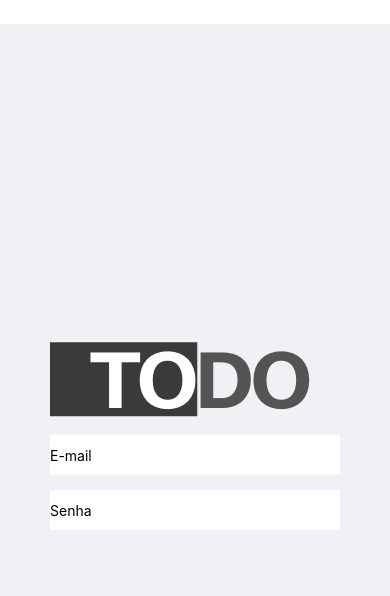
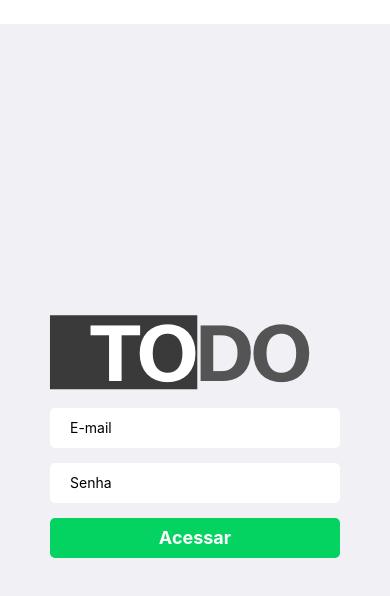
Before and after one commit to brunoBarGon/todo-mobile, a React Native app: screen / in a window 390 px wide. Shown: the top 596 px of the page. Built offline with nearby package versions, Linux system fonts and the light colour scheme.

Commit message:
first commit

```diff
--- a/src/pages/Login/index.js
+++ b/src/pages/Login/index.js
@@ -4,7 +4,7 @@ import {Text, Image} from 'react-native';
 
 import logoImg from '../../assets/logo.png';
 
-import { Container, Input } from './styles';
+import { Container, Input, Button, ButtonText } from './styles';
 
 const Login = () => {
   // const { signIn } = useAuth();
@@ -52,6 +52,10 @@ const Login = () => {
         placeholder="Senha"
       />
 
+      <Button onPress={() => handleSubmit()} >
+        <ButtonText>{loading ? 'Carregando' : 'Acessar'}</ButtonText>
+      </Button>
+
     </Container>
   )
 }
--- a/src/pages/Login/styles.js
+++ b/src/pages/Login/styles.js
@@ -12,4 +12,22 @@ export const Input = styled.TextInput`
   height: 40px;
   margin-top: 15px;
   background-color: #fff;
+  padding: 0 20px;
+  border-radius: 5px;
 `;
+
+export const Button = styled.TouchableOpacity`
+  width: 290px;
+  height: 40px;
+  margin-top: 15px;
+  background-color: #04D361;
+  border-radius: 5px;
+  align-items: center;
+  justify-content: center;
+`;
+
+export const ButtonText = styled.Text`
+  color: #fff;
+  font-size: 18px;
+  font-weight: bold;
+`;
```
